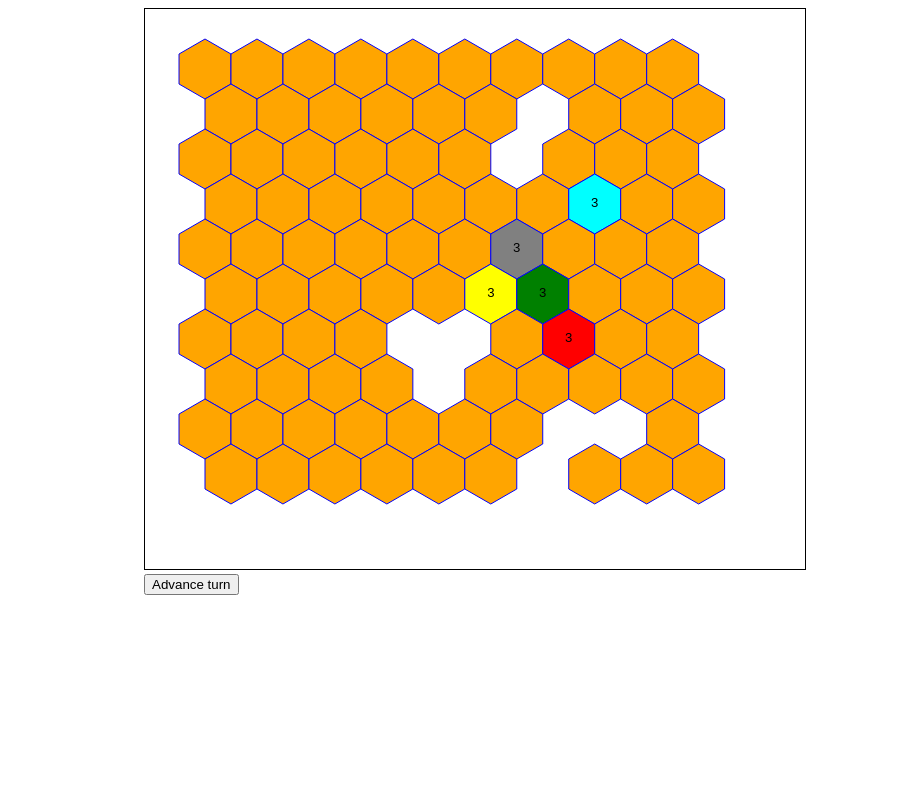
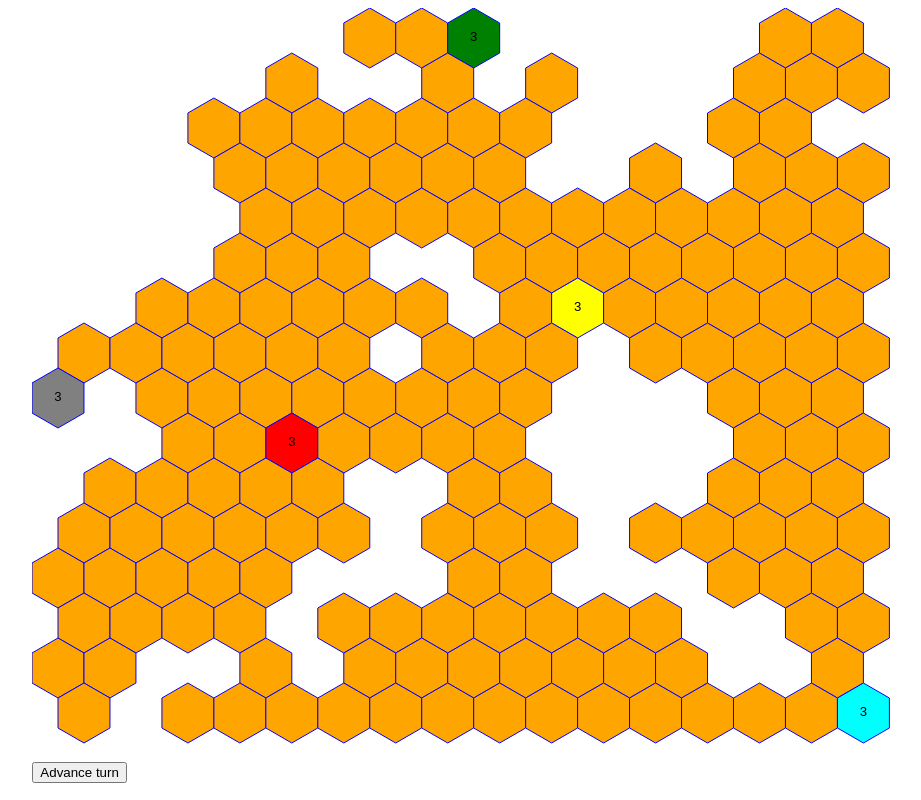
Before and after one commit to eduardoportilho/hextbs, a plain HTML site: page index.html in a window 1280 px wide. Shown: the whole page, without its empty margins (166-1087 px from the left). Drawn offline with Linux system fonts and the light colour scheme.

Commit message:
Fixing screen positioning

```diff
--- a/board-generator.js
+++ b/board-generator.js
@@ -4,16 +4,18 @@
 
 var CONTINUE_TRACK_CHANCE = 0.7;
 
-function BoardGenerator(dimension, playerCount) {
+function BoardGenerator(rowCount, colCount, playerCount) {
   this.playerCount = playerCount;
-  this.dimension = dimension;
-  this.maxEmpty = Math.round((this.dimension * this.dimension) / 2);
+  this.rowCount = rowCount;
+  this.colCount = colCount;
+  var maxDimension = Math.max(rowCount, colCount);
+  this.maxEmpty = Math.round((maxDimension * maxDimension) / 2);
   this.minEmpty = Math.round(this.maxEmpty * 0.7);
 }
 
 BoardGenerator.prototype.generateBoard = function() {
   this.emptyCount = 0;
-  this.board = new Board(this.dimension);
+  this.board = new Board(this.rowCount, this.colCount);
   this.removeSomeCells();
 
   var playerCells = this.getRandomCells(this.playerCount);
--- a/board.js
+++ b/board.js
@@ -2,8 +2,9 @@
  * Knows about the state of the board.
  */
 
-function Board(dimension) {
-  this.dimension = dimension;
+function Board(rowCount, colCount) {
+  this.rowCount = rowCount;
+  this.colCount = colCount;
   this.cells = {};
   this.cellArray = [];
   this._init();
@@ -12,9 +13,9 @@ function Board(dimension) {
 Board.prototype._init = function() {
   this.cells = {};
   this.cellArray = [];
-  for (var row = 0; row < this.dimension ; row++) {
+  for (var row = 0; row < this.rowCount ; row++) {
     this.cells[row] = {};
-    for (var col = 0; col < this.dimension ; col++) {
+    for (var col = 0; col < this.colCount ; col++) {
       var cell = {
         row: row,
         col: col,
@@ -95,8 +96,8 @@ Board.prototype.getAdjacentCells = function(cell) {
   adjacentCoords = adjacentCoords.filter(function(coord) {
     return coord.row >= 0 &&
       coord.col >= 0 &&
-      coord.row < this.dimension &&
-      coord.col < this.dimension &&
+      coord.row < this.rowCount &&
+      coord.col < this.colCount &&
       !this.cells[coord.row][coord.col].isEmpty;
   }.bind(this));
 
--- a/game.js
+++ b/game.js
@@ -2,8 +2,9 @@
  * Knows about initial game setup and player actions.
  */
 
-function Game(gridDimension, playerCount) {
-  this.gridDimension = gridDimension;
+function Game(rowCount, colCount, playerCount, viewPort) {
+  this.rowCount = rowCount;
+  this.colCount = colCount;
   this.playerCount = playerCount;
   this.npcs = [];
   this.player = undefined;
@@ -13,7 +14,7 @@ Game.PLAYER_ID = 0;
 Game.MAX_POPULATION = 10;
 
 Game.prototype.init = function() {
-  var boardGenerator = new BoardGenerator(this.gridDimension, this.playerCount)
+  var boardGenerator = new BoardGenerator(this.rowCount, this.colCount, this.playerCount)
   this.board = boardGenerator.generateBoard();
   this.player = new Player(Game.PLAYER_ID);
   this.npcs = [];
@@ -56,5 +57,30 @@ Game.prototype.onPlayerClick = function(targetCell) {
   this.grid.draw();
 };
 
-var game = new Game(10, 5);
+var viewportWidth = Math.min(document.documentElement.clientWidth, window.innerWidth || 0) - 30;
+var viewportHeight = Math.min(document.documentElement.clientHeight, window.innerHeight || 0) - 50;
+var viewport = {width: viewportWidth, height: viewportHeight};
+
+
+var canvas = document.getElementById('game');
+canvas.width = viewportWidth;
+canvas.height = viewportHeight;
+
+var container = document.querySelector('.container');
+
+var hexDimensions = HexPath.getHexDimensions();
+var firstHexHeigth = hexDimensions.height;
+var nthHexHeigth = Math.ceil(hexDimensions.height * 3 / 4);
+
+
+var rowCount = Math.floor((viewportHeight - firstHexHeigth) / nthHexHeigth) + 1;
+var colCount = Math.floor(viewportWidth / hexDimensions.width);
+colCount = Math.min(colCount, rowCount);
+
+var canvasWidth = (colCount + 1) * hexDimensions.width;
+canvas.width = canvasWidth;
+container.setAttribute("style", "width: " + canvasWidth + "px;");
+
+
+var game = new Game(rowCount, colCount, 5, viewport);
 game.init();
--- a/grid.js
+++ b/grid.js
@@ -5,7 +5,6 @@
 function Grid(board, game) {
   this.board = board;
   this.game = game;
-  this.dimension = board.dimension;
   this.highlightedCell = undefined;
 
   this.canvas = document.getElementById('game');
@@ -25,7 +24,6 @@ function Grid(board, game) {
   this.buildCells();
 }
 
-Grid.FIRST_CELL_CENTER_POSITION =  {x: 60, y: 60};
 Grid.PLAYER_COLORS = [
   'red',
   'yellow',
@@ -35,12 +33,14 @@ Grid.PLAYER_COLORS = [
 ];
 
 Grid.prototype.buildCells = function() {
+  var hexDimensions = HexPath.getHexDimensions();
+  var firstCellCenter = {x: Math.ceil(hexDimensions.width / 2), y: Math.ceil(hexDimensions.height / 2)};
   this.board.getNonEmptyCells().forEach(function (cell) {
     var hexCenter = HexPath.getHexCenterPosition(
       cell.row,
       cell.col,
       HexPath.HEX_EDGE_SIZE,
-      Grid.FIRST_CELL_CENTER_POSITION
+      firstCellCenter
     );
     var path = HexPath.buidHexPath(hexCenter, HexPath.HEX_EDGE_SIZE);
     cell.hex = {
--- a/hex-path.js
+++ b/hex-path.js
@@ -60,3 +60,12 @@ HexPath.getHexCenterPosition = function(row, col, edgeSize, origin) {
     y: origin.y + y,
   }
 }
+
+HexPath.getHexDimensions = function() {
+  var height = HexPath.HEX_EDGE_SIZE * 2;
+  var width = Math.sqrt(3)/2 * height;
+  return {
+    height: height,
+    width: width
+  };
+};
--- a/index.html
+++ b/index.html
@@ -7,7 +7,7 @@
   </head>
   <body>
     <div class="container">
-      <canvas id="game" width="660" height="560" class="game"></canvas>
+      <canvas id="game" class="game"></canvas>
       <button id="advance">Advance turn</button>
     </div>
     <script src="random.js"></script>
--- a/style.css
+++ b/style.css
@@ -1,7 +1,7 @@
 .container {
   margin: 0 auto;
-  width: 660px;
+  /*width: 660px; */
 }
 canvas {
-  border: 1px solid black;
+  /*border: 1px solid black; */
 }
```
